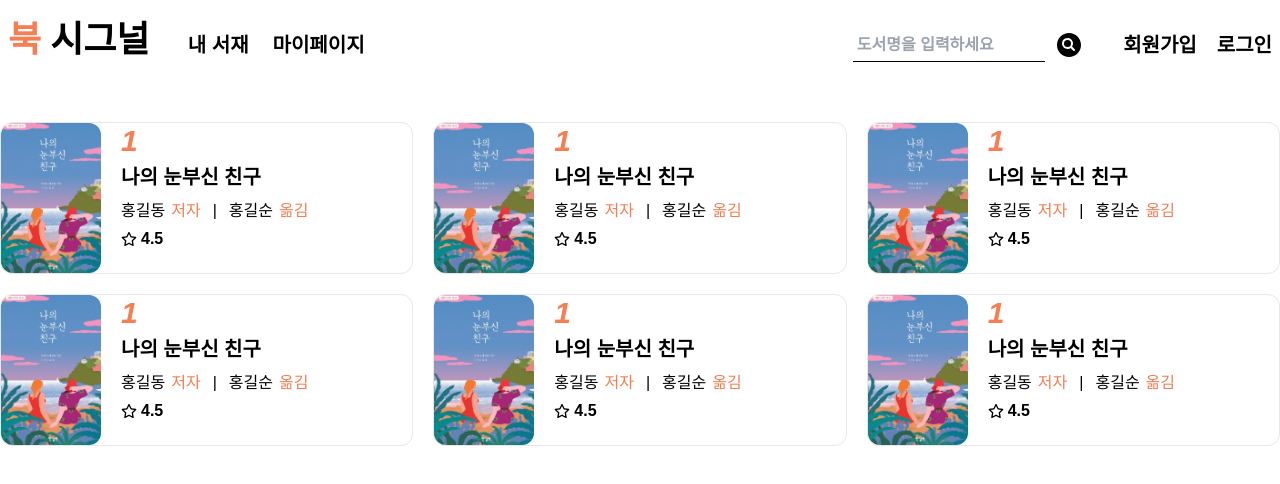
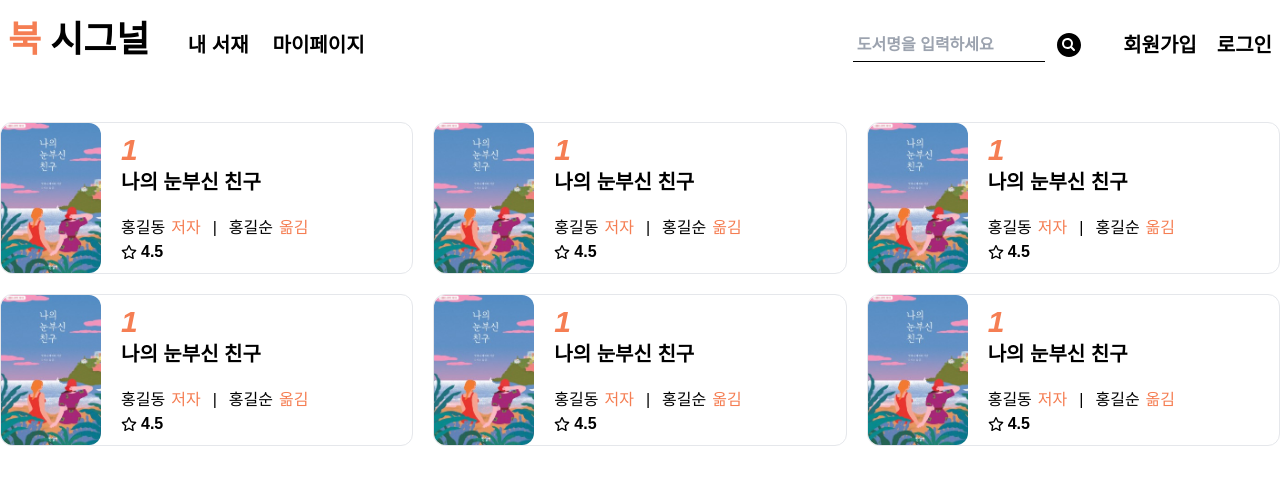
Before and after one commit to shju0317/book-signal, a React (Create React App) app: page /ranking in a window 1280 px wide. Shown: the top 484 px of the page. Built offline with nearby package versions, Linux system fonts and the light colour scheme; no server answers; a web font is replaced by a local one.

Commit message:
RankingBookList 페이지 css 수정

```diff
--- a/src/components/book/RankingBookInfo.jsx
+++ b/src/components/book/RankingBookInfo.jsx
@@ -7,9 +7,9 @@ const RankingBookInfo = () => {
       <div className='book-cover-wrapper w-[100px] h-[150px]'>
         <img src='book_cover_sample.jpg' alt="이미지" className='w-full h-full object-cover rounded-xl'/>
       </div>
-      <div className='book-info-contents flex flex-col gap-1 text-md px-5'>
+      <div className='book-info-contents flex flex-col text-md px-5 my-auto'>
         <p className='text-3xl font-bold italic text-primary'>1</p>
-        <p className='text-xl font-semibold mb-1'>나의 눈부신 친구</p>
+        <p className='text-xl font-semibold mb-5'>나의 눈부신 친구</p>
         <div className='flex gap-3'>
           <p>홍길동<span>저자</span></p>
           <p className='before:content-["|"] before:mr-3'>홍길순<span>옮김</span></p>
```
